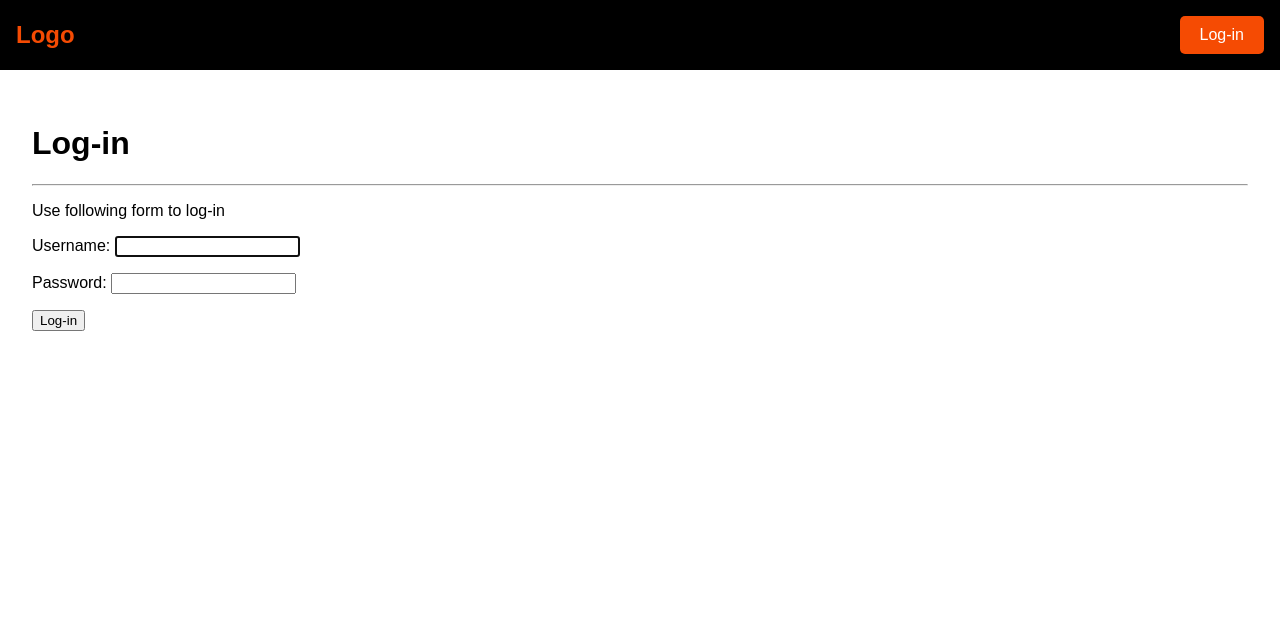
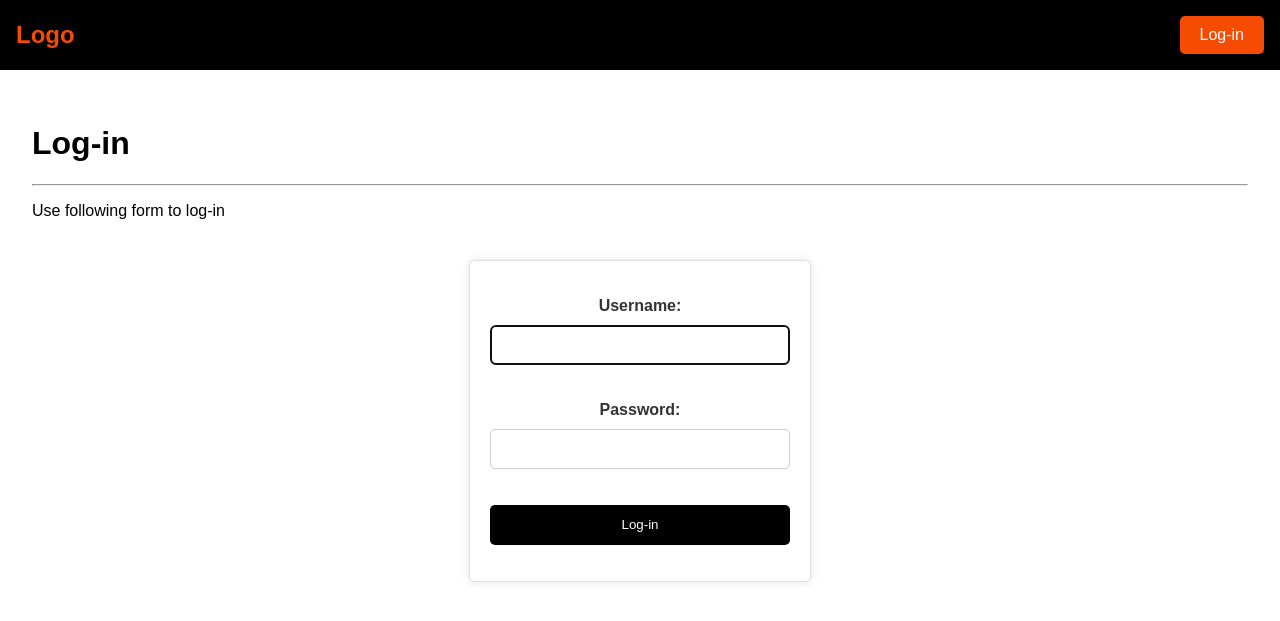
Before and after one commit to Ganechkha/NFT-shop, a Django app: page /account/login/ in a window 1280 px wide. Shown: the top 621 px of the page. Run offline with Django 5.2, Linux system fonts and the light colour scheme.

Commit message:
Adding forms.css for account app and altering login.html

```diff
--- /dev/null
+++ b/nft_shop/account/static/account/css/forms.css
@@ -0,0 +1,51 @@
+.account-form {
+  max-width: 300px;
+  margin: 40px auto;
+  padding: 20px;
+  background-color: #fff;
+  border: 1px solid #ddd;
+  border-radius: 5px;
+  box-shadow: 0 0 10px rgba(0, 0, 0, 0.1);
+  text-align: center;
+}
+
+.account-form label {
+  display: inline-block;
+  width: 100%;
+  margin-bottom: 10px;
+  font-weight: bold;
+  color: #333;
+}
+
+.account-form input[type="text"],
+.account-form input[type="email"],
+.account-form input[type="password"] {
+  box-sizing: border-box;
+  width: 100%;
+  height: 40px;
+  margin-bottom: 20px;
+  padding: 10px;
+  border: 1px solid #ccc;
+  border-radius: 5px;
+}
+
+.account-form input[type="text"],
+.account-form input[type="email"],
+.account-form input[type="password"] {
+  position: relative;
+}
+
+.account-form input[type="submit"] {
+  width: 100%;
+  height: 40px;
+  padding: 10px;
+  background-color: black;
+  color: #fff;
+  border: none;
+  border-radius: 5px;
+  cursor: pointer;
+}
+
+.account-form input[type="submit"]:hover {
+  color: #f54b03;
+}
--- a/nft_shop/account/templates/registration/login.html
+++ b/nft_shop/account/templates/registration/login.html
@@ -1,6 +1,11 @@
 {% extends 'base.html' %}
+{% load static %}
 
 {% block title %}Log-in{% endblock %}
+
+{% block links %}
+  <link rel="stylesheet" href="{% static 'account/css/forms.css' %}">
+{% endblock %}
 
 {% block content %}
   <h1>Log-in</h1><hr />
@@ -12,7 +17,7 @@
   {% else %}
     <p>Use following form to log-in</p>
   {% endif %}
-  <form action="{% url 'account:login' %}" method="post">
+  <form class="account-form" action="{% url 'account:login' %}" method="post">
     {% csrf_token %}
     {{ form.as_p }}
     <input type="hidden" name="next" value="{{ next }}">
```
